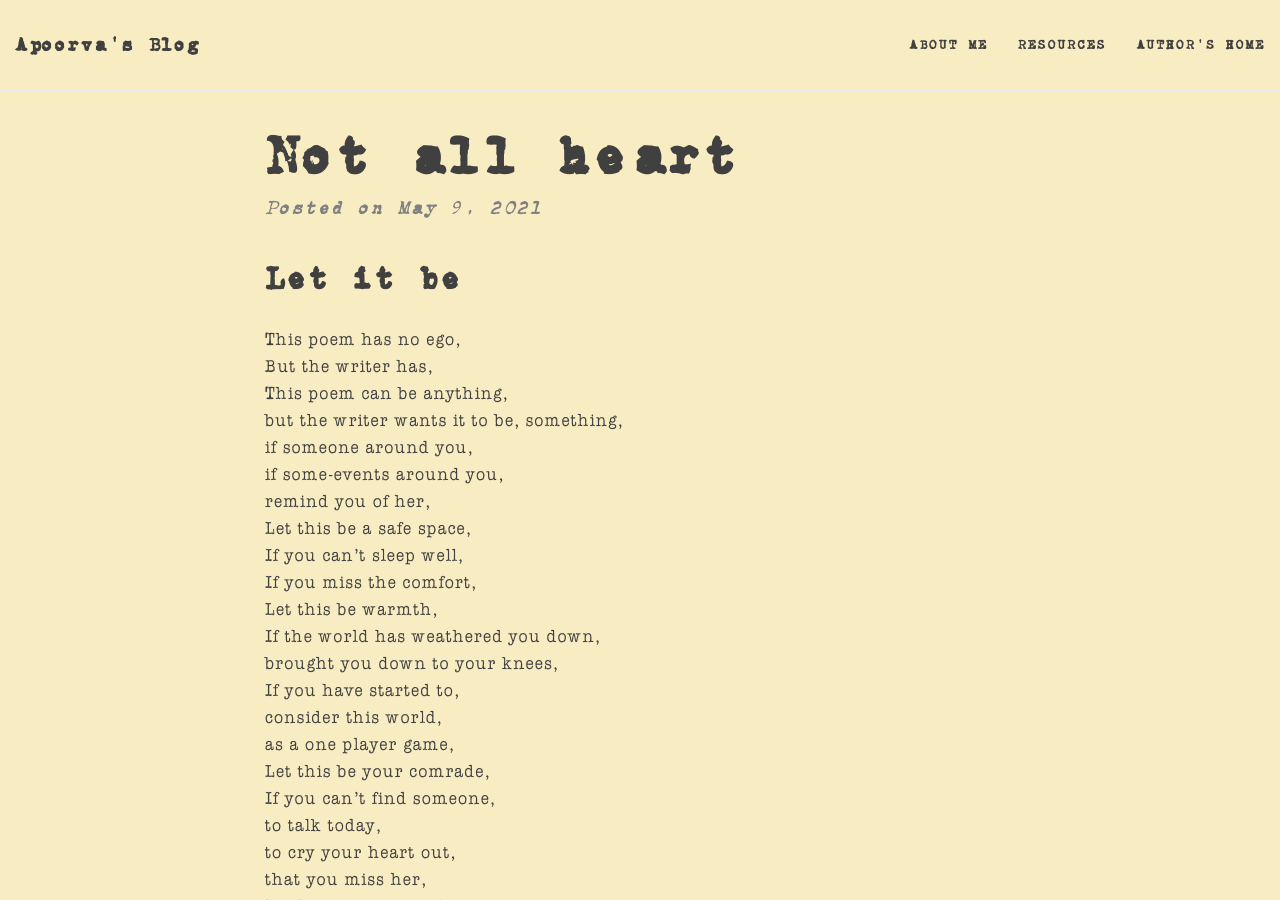
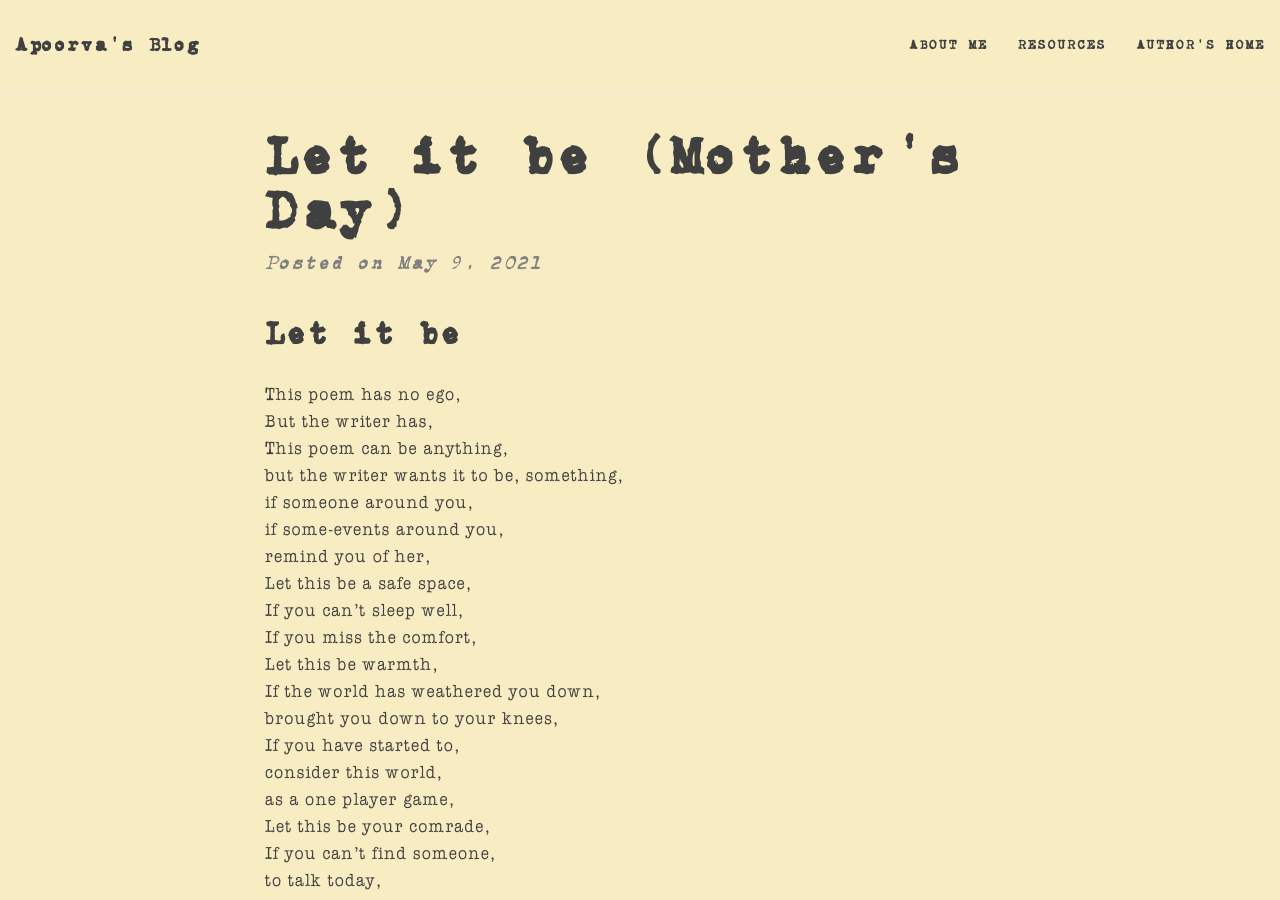
Before and after one commit to rava-dosa/poem, a Jekyll site: the page built from _posts/2021-05-09-Let-it-be.md, in a window 1280 px wide and 900 px high. Built offline with Jekyll 4.4.1, drawn with Linux system fonts in a browser that asks for light colours; nearby versions of some CDN libraries.

Commit message:
small change in let it be

```diff
--- a/_posts/2021-05-09-Let-it-be.md
+++ b/_posts/2021-05-09-Let-it-be.md
@@ -1,6 +1,6 @@
 ---
 layout: post
-title: Not all heart
+title: Let it be (Mother's Day)
 subtitle:
 tags: [poem]
 ---
```
